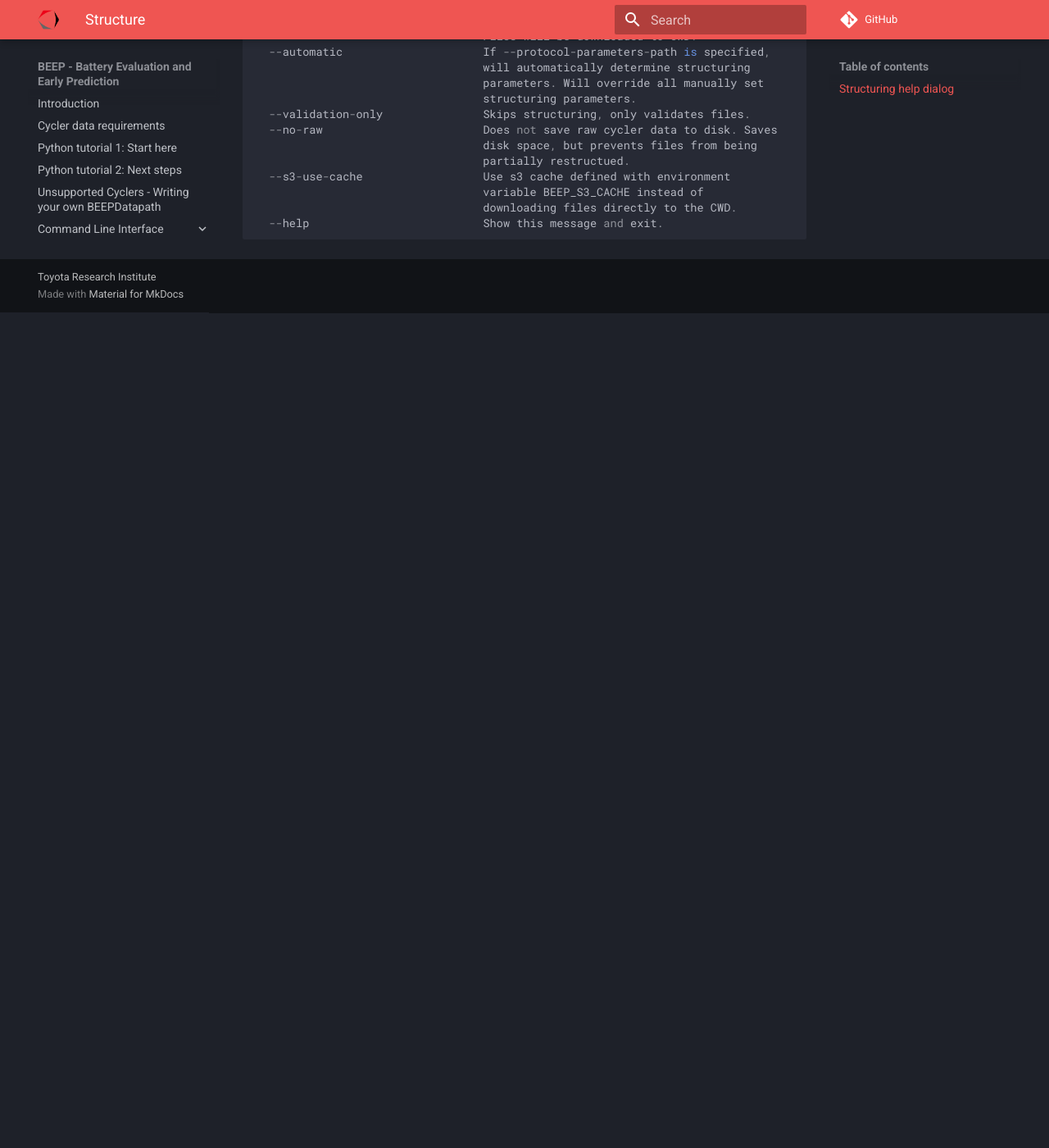
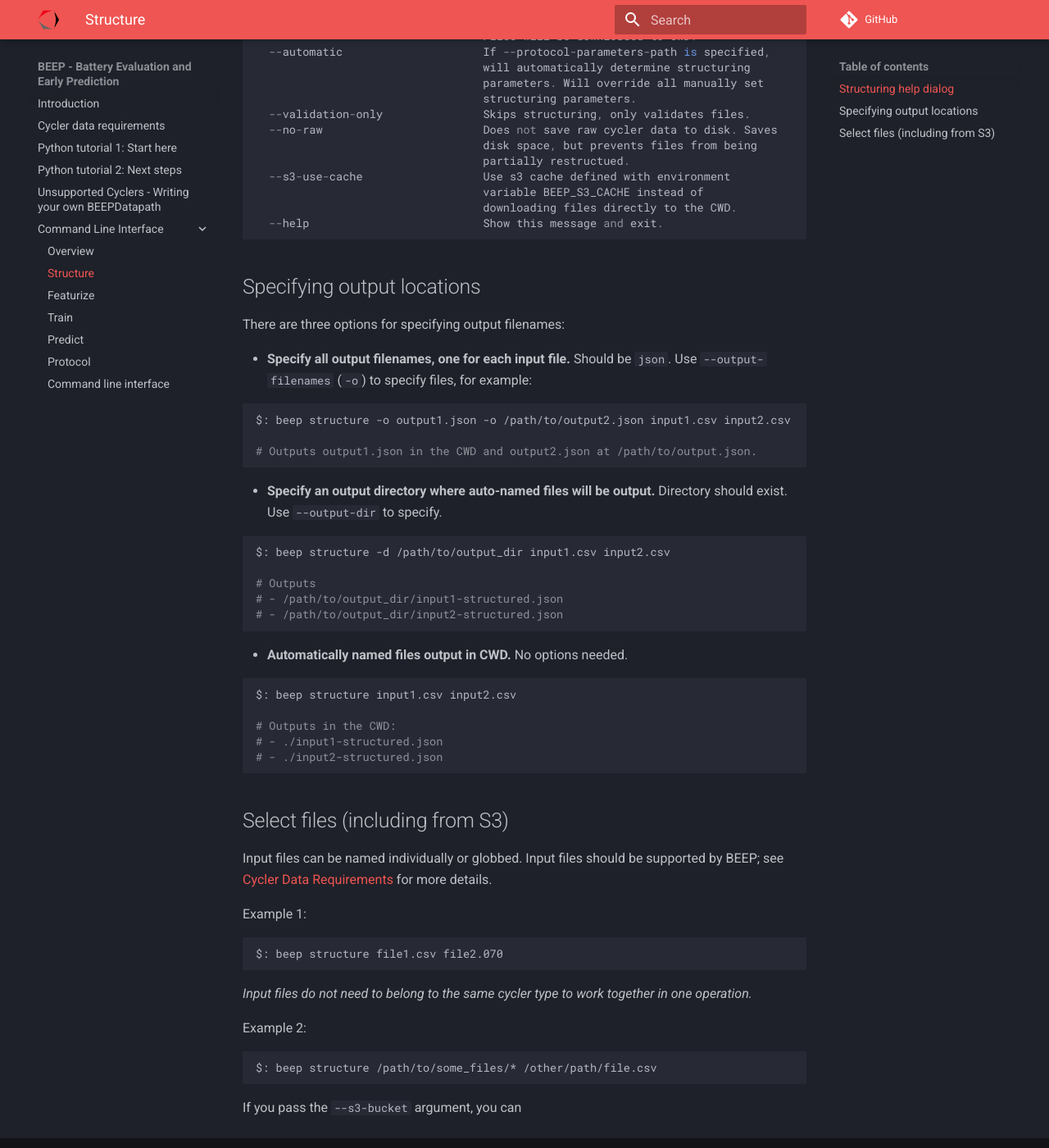
Before and after one commit to TRI-AMDD/beep, an MkDocs documentation site: the page built from docs_src/Command Line Interface/2 - structuring.md, in a window 1280 px wide and 1400 px high, scrolled down 1694 px. Shown: the whole window at 82% size. Built offline with MkDocs 1.6.1 and Material for MkDocs 9.7.7, drawn with Linux system fonts in a browser that asks for light colours; comment, search, counter and statistics services are not loaded; before the commit the page ends 2075 px from its top, so only the background shows below that; some of the changed text lies outside the part shown.

````diff
--- a/docs_src/Command Line Interface/2 - structuring.md
+++ b/docs_src/Command Line Interface/2 - structuring.md
@@ -68,3 +68,66 @@
   --help                          Show this message and exit.
 
 ```
+
+
+## Specifying output locations
+
+There are three options for specifying output filenames:
+
+- **Specify all output filenames, one for each input file.** Should be `json`. Use `--output-filenames` (`-o`) to specify files, for example:
+
+```shell
+
+$: beep structure -o output1.json -o /path/to/output2.json input1.csv input2.csv
+
+# Outputs output1.json in the CWD and output2.json at /path/to/output.json.
+```
+
+- **Specify an output directory where auto-named files will be output.** Directory should exist.  Use `--output-dir` to specify.
+
+```shell
+
+$: beep structure -d /path/to/output_dir input1.csv input2.csv
+
+# Outputs
+# - /path/to/output_dir/input1-structured.json
+# - /path/to/output_dir/input2-structured.json
+```
+
+
+- **Automatically named files output in CWD.** No options needed.
+
+```shell
+
+$: beep structure input1.csv input2.csv
+
+# Outputs in the CWD:
+# - ./input1-structured.json
+# - ./input2-structured.json
+```
+
+
+## Select files (including from S3)
+
+Input files can be named individually or globbed. Input files should be supported by BEEP; see [Cycler Data Requirements](/data/) for more details.
+
+
+Example 1:
+
+```shell
+$: beep structure file1.csv file2.070
+```
+
+
+*Input files do not need to belong to the same cycler type to work together in one operation.*
+
+
+Example 2:
+
+```shell
+$: beep structure /path/to/some_files/* /other/path/file.csv
+```
+
+
+
+If you pass the `--s3-bucket` argument, you can
````
Also changed, not shown: other parts of docs_src/Command Line Interface/2 - structuring.md (+1 -1 lines), 3 other files.
